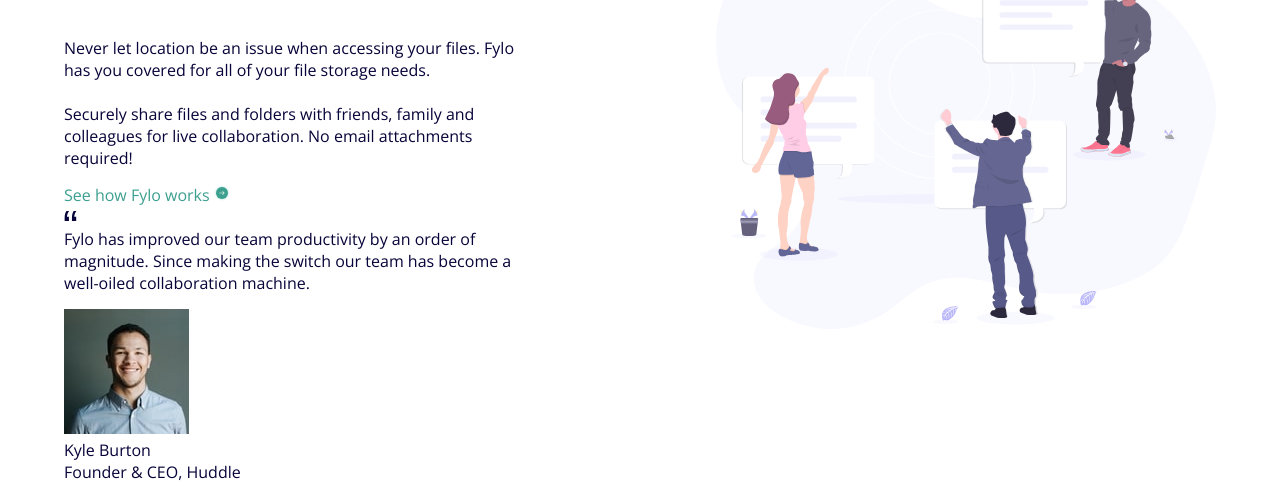
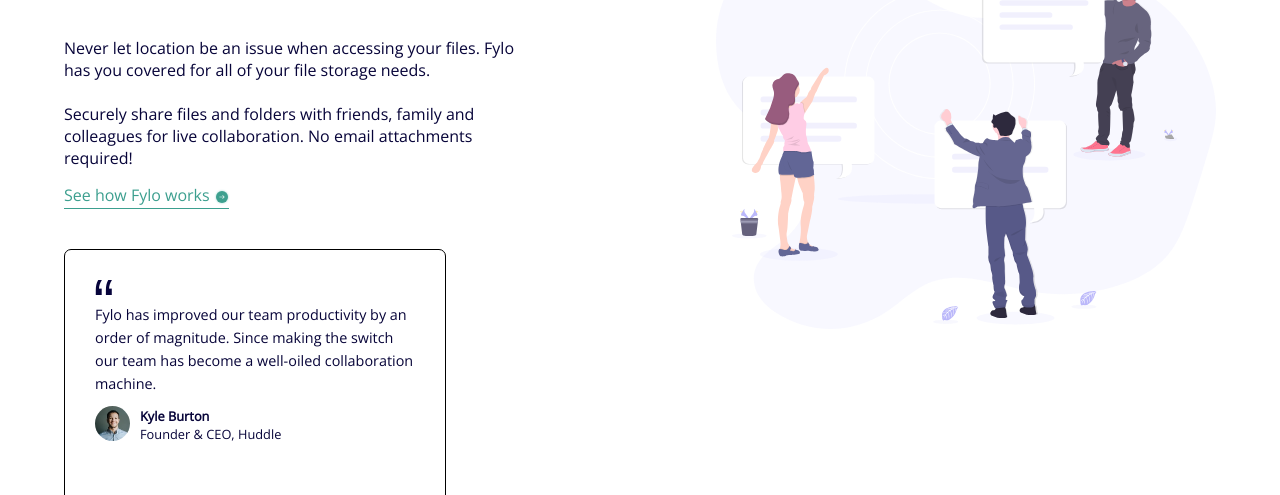
Before and after one commit to victoralsp/front-end-mentor, a plain HTML site: page Sexto-desafio/fylo-landing-page-with-two-column-layout-master/fylo-landing-page-with-two-column-layout-master/index.html in a window 1280 px wide. Shown: the part 771-1266 px from the top of the page. Drawn offline with nearby package versions, Linux system fonts and the light colour scheme.

Commit message:
Card avaliação

```diff
--- a/Sexto-desafio/fylo-landing-page-with-two-column-layout-master/fylo-landing-page-with-two-column-layout-master/estilos/style.css
+++ b/Sexto-desafio/fylo-landing-page-with-two-column-layout-master/fylo-landing-page-with-two-column-layout-master/estilos/style.css
@@ -129,3 +129,60 @@ nav a {
     color: hsl(170, 45%, 43%);
     text-decoration: none;
 }
+
+.fylo-works img {
+    transform: translateY(4px);
+}
+
+.line-green {
+    margin-top: 2px;
+    margin-bottom: 40px;
+    height: 1px;
+    width: 165px;
+    background-color: hsl(170, 45%, 43%);
+}
+
+.kyle-avaliacao {
+    border: 1px solid black;
+    width: 320px;
+    height: 195px;
+    padding: 30px;
+    background-color: rgb(255, 255, 255);
+    border-radius: 7px;
+}
+
+.kyle-avaliacao img {
+    width: 18px;
+    height: 18px;
+}
+
+.kyle-avaliacao p {
+    width: 100%;
+    color: hsl(243, 87%, 12%);
+    font-size: .9em;
+    line-height: 23px;
+    margin-bottom: 5px;
+}
+
+.kyle-burton {
+    display: flex;
+    align-items: center;
+}
+
+.kyle-burton img {
+    width: 35px;
+    height: 35px;
+    border-radius: 100%;
+    margin-right: 10px;
+}
+
+.kyle-burton p {
+    font-size: .8em;
+    line-height: 18px;
+    margin-top: 7px;
+}
+
+.kyle-burton span {
+    font-weight: 700;
+    font-size: 1em;
+}
--- a/Sexto-desafio/fylo-landing-page-with-two-column-layout-master/fylo-landing-page-with-two-column-layout-master/index.html
+++ b/Sexto-desafio/fylo-landing-page-with-two-column-layout-master/fylo-landing-page-with-two-column-layout-master/index.html
@@ -51,6 +51,7 @@
         <div class="fylo-works">
           <a href="#">See how Fylo works
           <img src="images/icon-arrow.svg" alt=""></a>
+          <div class="line-green"></div>
         </div>
         <article class="kyle-avaliacao">
           <img src="images/icon-quotes.svg" alt="">
@@ -60,7 +61,7 @@
           </p>
           <div class="kyle-burton">
             <img src="images/avatar-testimonial.jpg" alt="">
-            <p><span>Kyle Burton</span><br>
+            <p><span>Kyle Burton</span> <br>
             Founder & CEO, Huddle</p>
           </div>
         </article>
```
